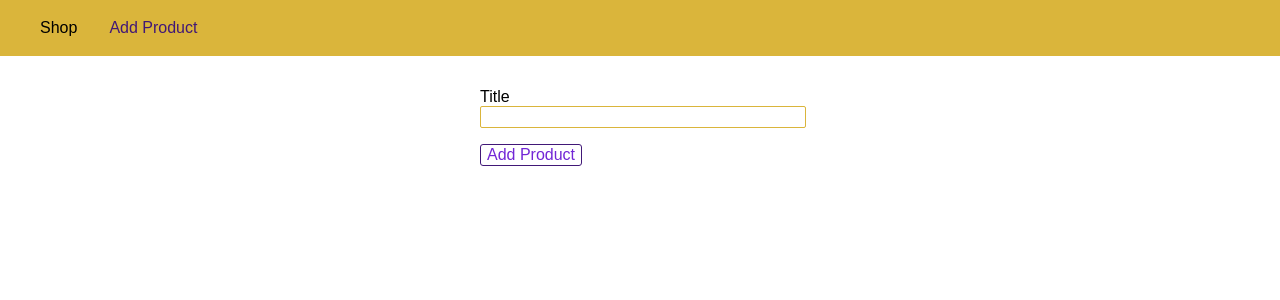
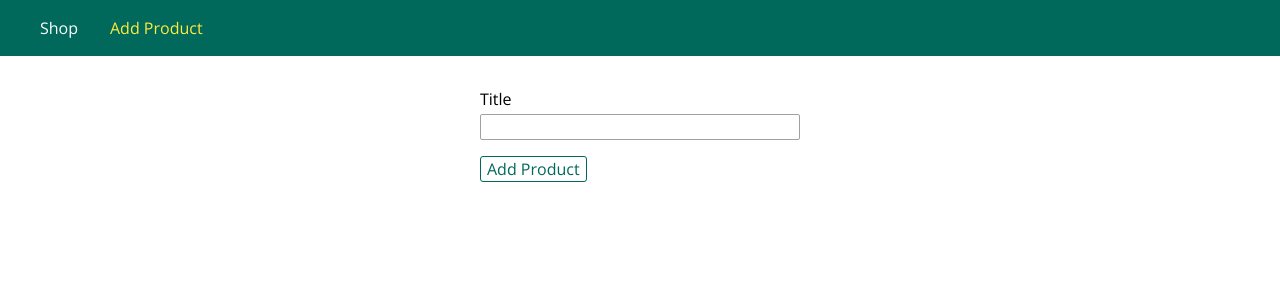
Before and after one commit to fmiusov/nodeJS, a Node server app: page /admin/add-product in a window 1280 px wide; the page is wider, and only the part inside the window is pictured. Shown: the top 300 px of that part. Run offline with Node 20, Linux system fonts and the light colour scheme.

Commit message:
styling updates...no more mustard

```diff
--- /dev/null
+++ b/public/css/forms.css
@@ -0,0 +1,20 @@
+.form-control {
+    margin: 1rem 0;
+}
+
+.form-control label,
+.form-control input {
+    display: block;
+    width: 100%;
+    margin-bottom: 0.25rem;
+}
+
+.form-control input {
+    border: 1px solid #a1a1a1;
+    font: inherit;
+    border-radius: 2px;
+}
+
+.form-control input:focus {
+    outline-color: #00695c;
+}
--- a/public/css/main.css
+++ b/public/css/main.css
@@ -1,38 +1,108 @@
+@import url('https://fonts.googleapis.com/css?family=Open+Sans:400,700');
+
+* {
+  box-sizing: border-box;
+}
+
 body {
   padding: 0;
   margin: 0;
-  font-family: sans-serif;
+  font-family: 'Open Sans', sans-serif;
 }
+
 main {
   padding: 1rem;
+  margin: auto;
 }
+
 .main-header {
   width: 100%;
   height: 3.5rem;
-  background-color: #dab53b;
+  background-color: #00695c;
   padding: 0 1.5rem;
 }
-.main-header__item-list {
-  list-style: none;
-  padding: 0;
-  margin: 0;
-  display: flex;
-}
+
 .main-header__nav {
   height: 100%;
   display: flex;
   align-items: center;
 }
+
+.main-header__item-list {
+  list-style: none;
+  margin: 0;
+  padding: 0;
+  display: flex;
+}
+
 .main-header__item {
   margin: 0 1rem;
   padding: 0;
 }
+
 .main-header__item a {
   text-decoration: none;
-  color: black;
+  color: white;
 }
+
 .main-header__item a:hover,
 .main-header__item a:active,
 .main-header__item a.active {
-  color: #411877;
+  color: #ffeb3b;
 }
+
+.grid {
+  display: flex;
+  flex-wrap: wrap;
+  justify-content: space-around;
+  align-items: stretch;
+}
+
+.card {
+  box-shadow: 0 2px 8px rgba(0, 0, 0, 0.26);
+}
+
+.card__header,
+.card__content {
+  padding: 1rem;
+}
+
+.card__header h1,
+.card__content h1,
+.card__content h2,
+.card__content p {
+  margin: 0;
+}
+
+.card__image {
+  width: 100%;
+}
+
+.card__image img {
+  width: 100%;
+}
+
+.card__actions {
+    padding: 1rem;
+    text-align: center;
+}
+
+.card__actions button,
+.card__actions a {
+    margin: 0 0.25rem;
+}
+
+.btn {
+  font: inherit;
+  border: 1px solid #00695c;
+  color: #00695c;
+  background: white;
+  border-radius: 3px;
+  cursor: pointer;
+}
+
+.btn:hover,
+.btn:active {
+  background-color: #00695c;
+  color: white;
+}
--- a/public/css/product.css
+++ b/public/css/product.css
@@ -1,69 +1,25 @@
-body {
-  padding: 0;
-  margin: 0;
-  font-family: sans-serif;
-}
-main {
-  padding: 1rem;
-}
-.main-header {
-  width: 100%;
-  height: 3.5rem;
-  background-color: #dab53b;
-  padding: 0 1.5rem;
-}
-.main-header__item-list {
-  list-style: none;
-  padding: 0;
-  margin: 0;
-  display: flex;
-}
-.main-header__nav {
-  height: 100%;
-  display: flex;
-  align-items: center;
-}
-.main-header__item {
-  margin: 0 1rem;
-  padding: 0;
-}
-.main-header__item a {
-  text-decoration: none;
-  color: black;
-}
-.main-header__item a:hover,
-.main-header__item a:active,
-.main-header__item a.active {
-  color: #411877;
-}
 .product-form {
   width: 20rem;
   max-width: 90%;
   margin: auto;
 }
-.form-control {
-  margin: 1rem 0;
+
+.product-item {
+  width: 20rem;
+  max-width: 95%;
 }
-.form-control label,
-.form-control input {
-  display: block;
-  width: 100%;
+
+.product__title {
+  font-size: 1.2rem;
+  text-align: center;
 }
-.form-control input {
-  border: 1px solid #dab53b;
-  font: inherit;
-  border-radius: 2px;
+
+.product__price {
+  text-align: center;
+  color: #4d4d4d;
+  margin-bottom: 0.5rem;
 }
-button {
-  font: inherit;
-  border: 1px solid #411877;
-  color: #7226d6;
-  background: white;
-  border-radius: 3px;
-  cursor: pointer;
+
+.product__description {
+  text-align: center;
 }
-button:hover,
-button:active {
-  background-color: #411877;
-  color: white;
-}
--- a/views/add-product.html
+++ b/views/add-product.html
@@ -1,20 +1,22 @@
 <!DOCTYPE html>
 <html lang="en">
+
 <head>
-    <meta charset="UTF-8" />
-    <meta http-equiv="X-UA-Compatible" content="IE=edge" />
-    <meta name="viewport" content="width=device-width, initial-scale=1.0" />
-    <title>Add-Product</title>
+    <meta charset="UTF-8">
+    <meta name="viewport" content="width=device-width, initial-scale=1.0">
+    <meta http-equiv="X-UA-Compatible" content="ie=edge">
+    <title>Add Product</title>
+    <link rel="stylesheet" href="/css/main.css">
+    <link rel="stylesheet" href="/css/forms.css">
     <link rel="stylesheet" href="/css/product.css">
 </head>
+
 <body>
     <header class="main-header">
         <nav class="main-header__nav">
             <ul class="main-header__item-list">
                 <li class="main-header__item"><a href="/">Shop</a></li>
-          <li class="main-header__item">
-            <a class="active" href="/admin/add-product">Add Product</a>
-          </li>
+                <li class="main-header__item"><a class="active" href="/admin/add-product">Add Product</a></li>
             </ul>
         </nav>
     </header>
@@ -23,10 +25,12 @@
         <form class="product-form" action="/admin/add-product" method="POST">
             <div class="form-control">
                 <label for="title">Title</label>
-          <input type="text" name="title" id="title" />
+                <input type="text" name="title" id="title">
             </div>
-        <button type="submit">Add Product</button>
+
+            <button class="btn" type="submit">Add Product</button>
         </form>
     </main>
 </body>
+
 </html>
```
Also changed, not shown: views/page-not-found.html (+9 -8 lines), views/shop.html (+26 -7 lines). Lines whose indentation alone changed are shown as unchanged.
